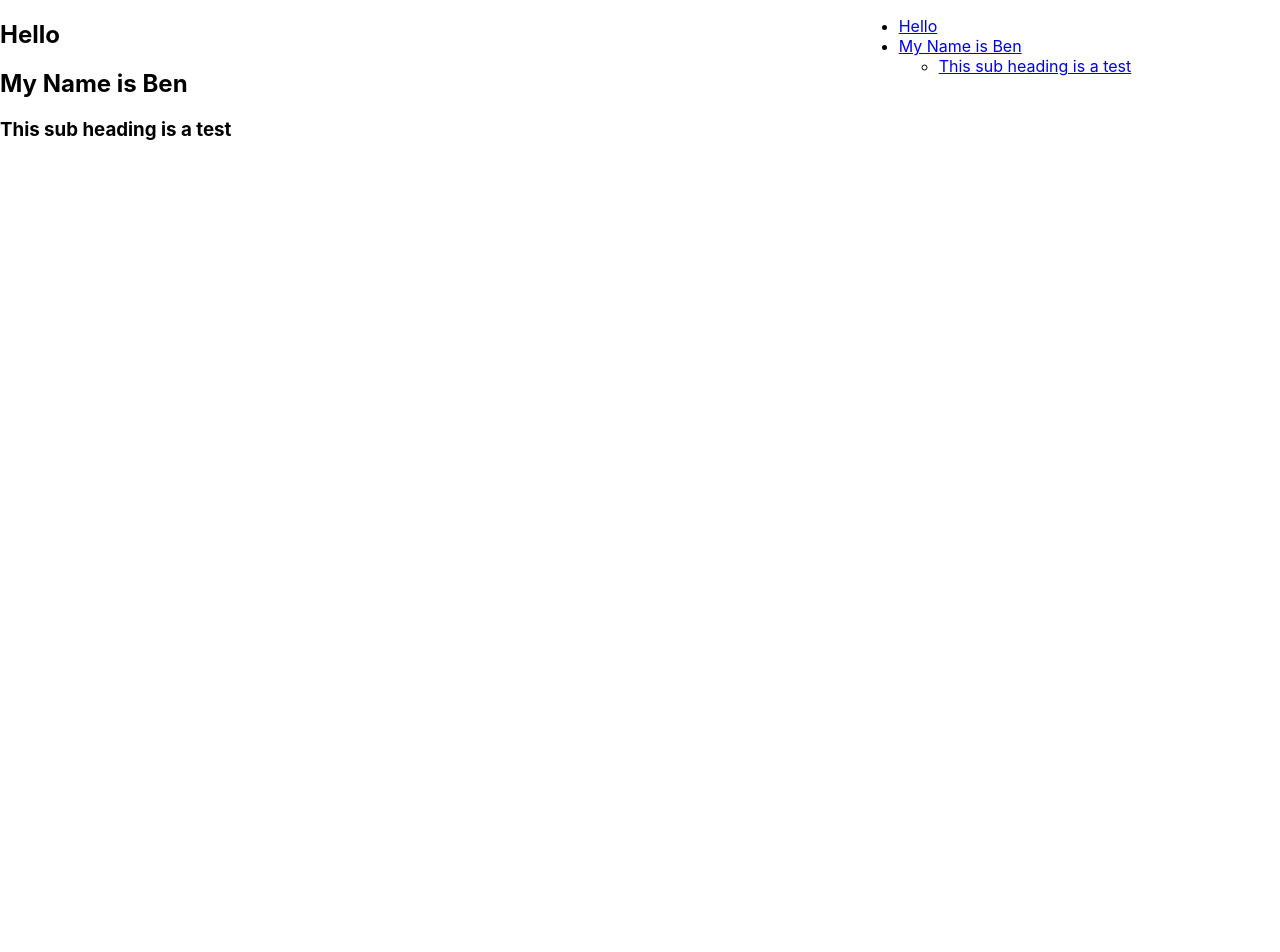
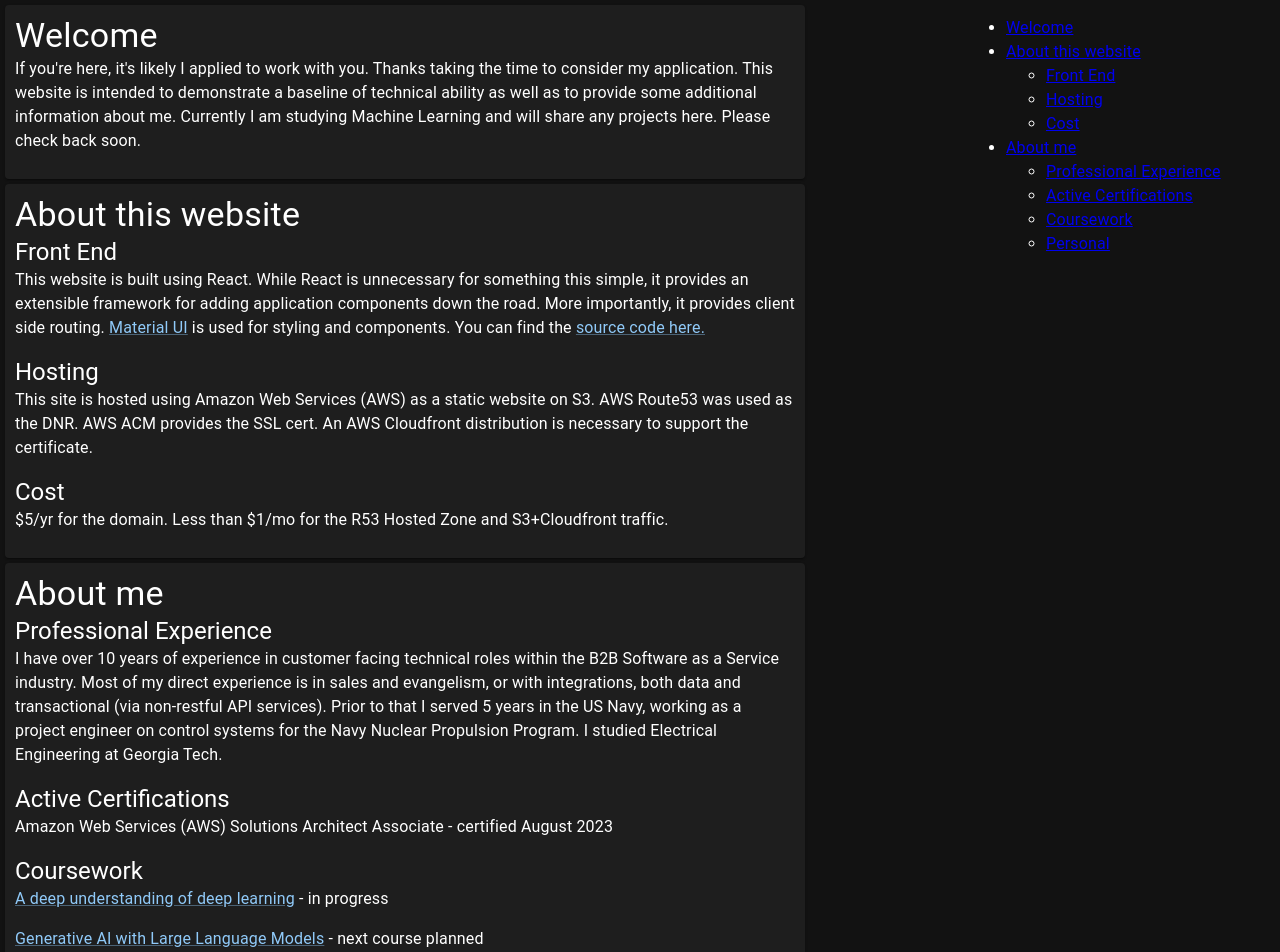
Before and after one commit to ben-h-johnson/project-share, a React (Create React App) app in the folder web/: page / in a window 1280 px wide. Shown: the top 952 px of the page. Before the commit the page ends 800 px from the top, so only its background shows below. Built offline with nearby package versions, Linux system fonts and the light colour scheme.

Commit message:
added content, theme, basic styling. Began rework of ToC to use all MUI components

```diff
--- a/web/src/components/About.js
+++ b/web/src/components/About.js
@@ -1,20 +1,85 @@
-import TableOfContents from "./TableOfContents"
+import TableOfContents from "./TableOfContents";
 import Grid from '@mui/material/Unstable_Grid2';
+import { ThemeProvider, createTheme } from '@mui/material/styles';
+import CssBaseline from '@mui/material/CssBaseline';
+import Typography from '@mui/material/Typography';
+import Link from '@mui/material/Link';
+import Card from "@mui/material/Card";
+
+const darkTheme = createTheme({
+  palette: {
+    mode: 'dark',
+  },
+  components: {
+    // Name of the component
+    MuiCard: {
+      styleOverrides: {
+        // Name of the slot
+        root: {
+          // Some CSS
+          padding: 10,
+          margin: 5,
+          maxWidth: 800,
+        },
+      },
+    },
+  },
+});
 
 const About = () => {
   return (
-    <div style={{width:"100%"}}>
+    <ThemeProvider theme={darkTheme}>
+      <CssBaseline />
       <Grid container spacing={1}>
-        <Grid xs={12} sm={8}>
-          <h2 id="hello">Hello</h2>
-          <h2 id="nameBen">My Name is Ben</h2>
-          <h3 id="testSub">This sub heading is a test</h3>
+        <Grid xs={12} sm={9}>
+          <Card>
+            <Typography id="welcome" variant="h4">Welcome</Typography>
+            <Typography paragraph={true}>If you're here, it's likely I applied to work with you. Thanks taking the time to consider my application. This website is intended to demonstrate a baseline of technical ability as well as to provide some additional information about me. Currently I am studying Machine Learning and will share any projects here. Please check back soon.</Typography>
+          </Card><Card>
+            <Typography variant="h4" id="aboutThisSite">About this website</Typography>
+            <Typography variant="h5" id="frontEnd">Front End</Typography>
+            <Typography paragraph={true}>This website is built using React. While React is unnecessary for something this simple, it provides an extensible framework for adding application components down the road. More importantly, it provides client side routing. <Link
+              href="https://mui.com/"
+              target="_blank"
+              rel="noopener noreferrer"
+            >Material UI</Link> is used for styling and components.  You can find the <Link
+              href="https://github.com/ben-h-johnson/project-share"
+              target="_blank"
+              rel="noopener noreferrer"
+            >source code here.</Link></Typography>
+            <Typography variant="h5" id="hosting">Hosting</Typography>
+            <Typography paragraph={true}>This site is hosted using Amazon Web Services (AWS) as a static website on S3. AWS Route53 was used as the DNR. AWS ACM provides the SSL cert. An AWS Cloudfront distribution is necessary to support the certificate.</Typography>
+            <Typography variant="h5" id="cost">Cost</Typography>
+            <Typography paragraph={true}>$5/yr for the domain. Less than $1/mo for the R53 Hosted Zone and S3+Cloudfront traffic.</Typography>
+          </Card><Card>
+            <Typography variant="h4" id="aboutMe">About me</Typography>
+            <Typography variant="h5" id="professionally">Professional Experience</Typography>
+            <Typography paragraph={true}>I have over 10 years of experience in customer facing technical roles within the B2B Software as a Service industry. Most of my direct experience is in sales and evangelism, or with integrations, both data and transactional (via non-restful API services). Prior to that I served 5 years in the US Navy, working as a project engineer on control systems for the Navy Nuclear Propulsion Program. I studied Electrical Engineering at Georgia Tech.</Typography>
+            <Typography variant="h5" id="certs">Active Certifications</Typography>
+            <Typography paragraph={true}>Amazon Web Services (AWS) Solutions Architect Associate - certified August 2023</Typography>
+            <Typography variant="h5" id="courses">Coursework</Typography>
+            <Typography paragraph={true}>
+              <Link href="https://www.udemy.com/course/deeplearning_x"
+                target="_blank"
+                rel="noopener noreferrer"
+              >A deep understanding of deep learning</Link> - in progress
+            </Typography>
+            <Typography paragraph={true}>
+              <Link href="https://www.coursera.org/learn/generative-ai-with-llms"
+                target="_blank"
+                rel="noopener noreferrer"
+              >Generative AI with Large Language Models</Link> - next course planned
+            </Typography>
+            <Typography paragraph={true}>Please Note: I will likely adapt this plan to future employment</Typography>
+            <Typography variant="h5" id="personally">Personal</Typography>
+            <Typography paragraph={true}>I live in Boulder, CO. I enjoy learning and reading about a variety of subjects both within the realm of technology (AI/ML), and people (psycology, anthropology, theology, philosophy), and enjoy discussing their intersection.</Typography>
+          </Card>
         </Grid>
-        <Grid xs={0} sm={4}>
+        <Grid xs={0} sm={3}>
           <TableOfContents />
         </Grid>
       </Grid>
-    </div>
+    </ThemeProvider>
   )
 }
 
--- a/web/src/components/TableOfContents.js
+++ b/web/src/components/TableOfContents.js
@@ -9,9 +9,9 @@ const getNestedHeadings = (headingElements) => {
   headingElements.forEach((heading, index) => {
     const { innerText: title, id } = heading;
 
-    if (heading.nodeName === "H2") {
+    if (heading.nodeName === "H4") {
       nestedHeadings.push({ id, title, items: [] });
-    } else if (heading.nodeName === "H3" && nestedHeadings.length > 0) {
+    } else if (heading.nodeName === "H5" && nestedHeadings.length > 0) {
       nestedHeadings[nestedHeadings.length - 1].items.push({
         id,
         title,
@@ -28,7 +28,7 @@ const useHeadingsData = () => {
 
   useEffect(() => {
     const headingElements = Array.from(
-      document.querySelectorAll("h2, h3")
+      document.querySelectorAll("h4, h5")
     );
 
     const newNestedHeadings = getNestedHeadings(headingElements);
```
Also changed, not shown: 2 other files (tests, documents, lock files or other folders).
